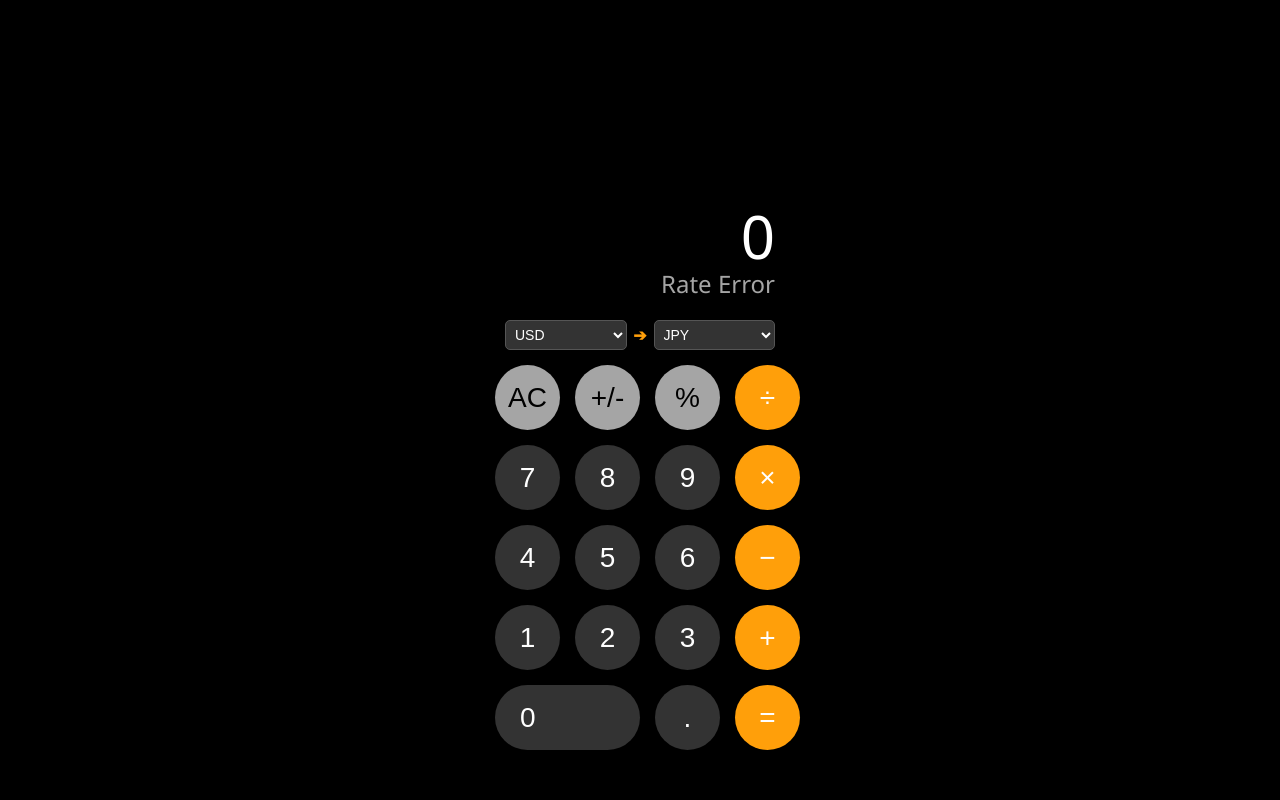
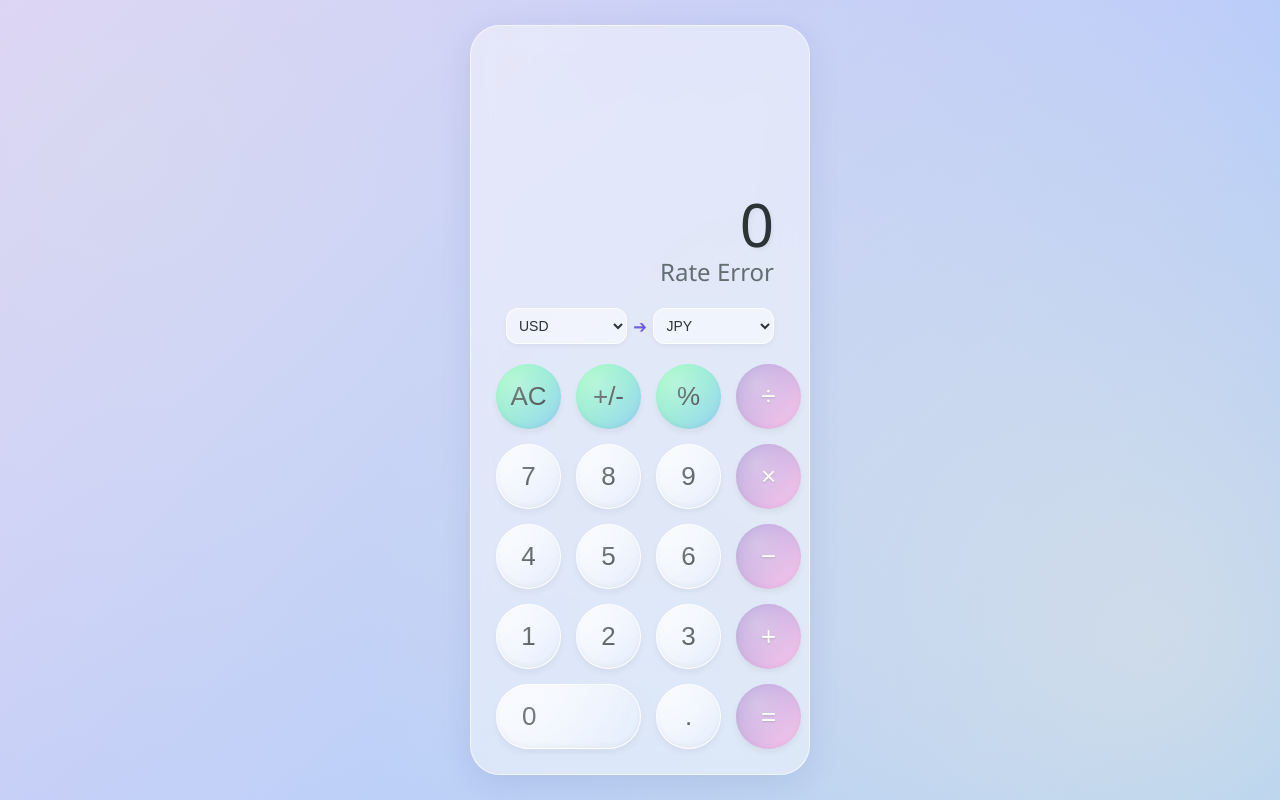
Before and after one commit to harobot888-wq/openclaw-poc, a website: page index.html in a window 1280 px wide. Drawn offline with Linux system fonts and the light colour scheme; no server answers.

Commit message:
feat(ui): update to watercolor theme

```diff
--- a/index.html
+++ b/index.html
@@ -3,12 +3,22 @@
 <head>
     <meta charset="UTF-8">
     <meta name="viewport" content="width=device-width, initial-scale=1.0, maximum-scale=1.0, user-scalable=no">
-    <title>Black Calculator</title>
+    <title>Watercolor Calculator</title>
     <style>
         body {
-            background-color: #000000; /* Black Background */
-            color: #ffffff;
-            font-family: 'Segoe UI', Roboto, Helvetica, Arial, sans-serif;
+            /* Watercolor Wash Background */
+            background-color: #f0f4f8;
+            background-image:
+                radial-gradient(at 0% 0%, hsla(253,16%,7%,1) 0, transparent 50%),
+                radial-gradient(at 50% 0%, hsla(225,39%,30%,1) 0, transparent 50%),
+                radial-gradient(at 100% 0%, hsla(339,49%,30%,1) 0, transparent 50%);
+            background:
+                radial-gradient(circle at 10% 20%, rgba(216, 241, 230, 0.46) 0%, rgba(233, 246, 255, 0.1) 90.1%),
+                radial-gradient(circle at 90% 80%, rgba(255, 236, 210, 0.5) 0%, rgba(255, 255, 255, 0) 60%),
+                linear-gradient(135deg, #e0c3fc 0%, #8ec5fc 100%);
+            background-size: cover;
+            color: #2d3436;
+            font-family: 'Segoe UI', Tahoma, Geneva, Verdana, sans-serif;
             display: flex;
             justify-content: center;
             align-items: center;
@@ -27,9 +37,14 @@
             justify-content: flex-end;
             height: 100%;
             max-height: 750px;
-            background: #000000; /* Black Container */
+
+            /* Glassy / Wet Paper Effect */
+            background: rgba(255, 255, 255, 0.45);
+            backdrop-filter: blur(12px);
+            -webkit-backdrop-filter: blur(12px);
+            border: 1px solid rgba(255, 255, 255, 0.6);
             border-radius: 30px;
-            box-shadow: 0 10px 30px rgba(0,0,0,0.5);
+            box-shadow: 0 8px 32px 0 rgba(31, 38, 135, 0.1);
         }
 
         .display-container {
@@ -41,16 +56,17 @@
         .display {
             font-size: 60px;
             font-weight: 300;
-            color: #ffffff;
+            color: #2d3436; /* Dark Indigo/Grey */
             white-space: nowrap;
             overflow: hidden;
             text-overflow: ellipsis;
             height: 70px;
+            text-shadow: 2px 2px 4px rgba(0,0,0,0.05);
         }
 
         .sub-display {
             font-size: 24px;
-            color: #a5a5a5;
+            color: #636e72;
             height: auto;
             min-height: 30px;
             margin-top: 5px;
@@ -62,23 +78,27 @@
             display: flex;
             justify-content: space-between;
             align-items: center;
-            margin-bottom: 15px;
+            margin-bottom: 20px;
             padding: 0 10px;
         }
 
         .currency-select {
-            background-color: #333;
-            color: white;
-            border: 1px solid #555;
-            padding: 5px;
-            border-radius: 5px;
+            background-color: rgba(255, 255, 255, 0.5);
+            color: #2d3436;
+            border: 1px solid rgba(255, 255, 255, 0.8);
+            padding: 8px;
+            border-radius: 12px;
             font-size: 14px;
             width: 45%;
+            outline: none;
+            cursor: pointer;
+            box-shadow: 0 2px 5px rgba(0,0,0,0.05);
         }
 
         .arrow {
-            color: #ff9f0a;
+            color: #6c5ce7;
             font-weight: bold;
+            font-size: 18px;
         }
 
         .buttons {
@@ -89,39 +109,48 @@
 
         button {
             border: none;
-            border-radius: 50%; /* Circular buttons like iOS */
-            font-size: 28px;
+            /* Organic/Watercolor Blob Shape */
+            border-radius: 50%;
+            font-size: 26px;
             height: 65px;
             width: 65px;
             cursor: pointer;
-            transition: all 0.2s ease;
+            transition: transform 0.1s ease, box-shadow 0.2s ease;
             display: flex;
             justify-content: center;
             align-items: center;
             user-select: none;
             -webkit-tap-highlight-color: transparent;
+            box-shadow: 0 4px 6px rgba(0,0,0,0.05), inset 0 -2px 5px rgba(0,0,0,0.05);
+            position: relative;
+            overflow: hidden;
         }
 
         button:active {
-            filter: brightness(1.5);
+            transform: scale(0.95);
+            box-shadow: inset 0 2px 5px rgba(0,0,0,0.1);
         }
 
-        /* Dark Theme Button Styles */
+        /* Watercolor Theme Buttons */
+
+        /* Numbers: Watery White/Blue */
         .btn-glass {
-            background: #333333;
-            color: #ffffff;
+            background: linear-gradient(135deg, rgba(255, 255, 255, 0.8) 0%, rgba(230, 240, 255, 0.6) 100%);
+            color: #2d3436;
+            border: 1px solid rgba(255, 255, 255, 0.9);
         }
 
+        /* Operations (Right Col): Wash of Purple/Blue */
         .btn-accent {
-            background: #ff9f0a;
-            color: #ffffff;
-            font-weight: 500;
+            background: linear-gradient(135deg, #a18cd1 0%, #fbc2eb 100%);
+            color: white;
+            text-shadow: 0 1px 2px rgba(0,0,0,0.2);
         }
 
+        /* Functions (Top Row): Wash of Teal/Green */
         .btn-op {
-            background: #a5a5a5;
-            color: #000000;
-            font-weight: 500;
+            background: linear-gradient(135deg, #84fab0 0%, #8fd3f4 100%);
+            color: #2d3436;
         }
 
         .btn-zero {
@@ -130,6 +159,15 @@
             border-radius: 35px;
             padding-left: 25px;
             justify-content: flex-start;
+        }
+
+        /* Watercolor stain effect overlay (pseudo-element) for texture */
+        button::before {
+            content: '';
+            position: absolute;
+            top: 0; left: 0; right: 0; bottom: 0;
+            background: radial-gradient(circle at 30% 30%, rgba(255,255,255,0.4), transparent);
+            pointer-events: none;
         }
 
         @media (max-width: 360px) {
```
